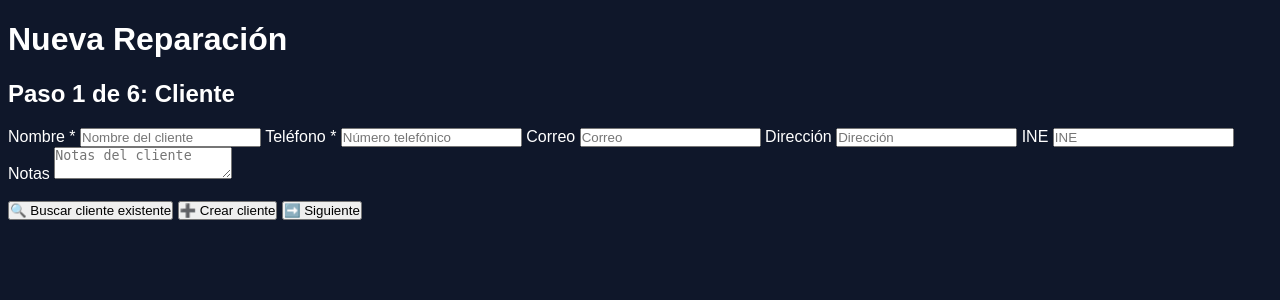
After one commit to mariaac7/NEXTDEX, a Flask app: page /nueva_reparacion in a window 1280 px wide. The commit adds this page. Shown: the top 300 px of the page. Run offline with Flask 3, Linux system fonts and the light colour scheme.

Commit message:
ventanas nuevas

```diff
--- a/app.py
+++ b/app.py
@@ -1,14 +1,81 @@
-from flask import Flask, render_template
+from flask import Flask, render_template, request, redirect
+from database.conexion import conectar
 
 app = Flask(__name__)
+
 
 @app.route('/')
 def login():
     return render_template('login.html')
 
+
 @app.route("/dashboard")
 def dashboard():
     return render_template("dashboard.html")
 
+
+@app.route("/nueva_reparacion", methods=["GET", "POST"])
+def nueva_reparacion():
+
+    if request.method == "POST":
+
+        nombre = request.form["nombre"]
+        telefono = request.form["telefono"]
+        correo = request.form["correo"]
+        direccion = request.form["direccion"]
+        ine = request.form["ine"]
+        notas = request.form["notas"]
+
+        conexion = conectar()
+        cursor = conexion.cursor()
+
+        cursor.execute("""
+        INSERT INTO clientes
+        (nombre, telefono, correo, direccion, ine, notas)
+        VALUES (?, ?, ?, ?, ?, ?)
+        """,
+        (
+            nombre,
+            telefono,
+            correo,
+            direccion,
+            ine,
+            notas
+        ))
+
+        cliente_id = cursor.lastrowid
+
+        conexion.commit()
+        conexion.close()
+
+        return redirect(f"/equipo/{cliente_id}")
+
+
+    return render_template("nueva_reparacion_cliente.html")
+
+
+
+@app.route("/equipo/<int:cliente_id>")
+def equipo(cliente_id):
+
+    conexion = conectar()
+    cursor = conexion.cursor()
+
+    cursor.execute(
+        "SELECT * FROM clientes WHERE id=?",
+        (cliente_id,)
+    )
+
+    cliente = cursor.fetchone()
+
+    conexion.close()
+
+    return render_template(
+        "nueva_reparacion_equipo.html",
+        cliente=cliente
+    )
+
+
+
 if __name__ == "__main__":
     app.run(debug=True)
--- a/templates/dashboard.html
+++ b/templates/dashboard.html
@@ -19,6 +19,12 @@
         <h1>Dashboard</h1>
 
         <div class="cards">
+
+            <div class="card">
+                <a href="/nueva_reparacion">
+                    <h3>Nueva Reparación</h3>
+                </a>
+            </div>
 
             <div class="card blue">
                 <div>
--- /dev/null
+++ b/templates/nueva_reparacion_cliente.html
@@ -0,0 +1,71 @@
+<!DOCTYPE html>
+<html lang="es">
+
+<head>
+    <meta charset="UTF-8">
+    <title>Nueva Reparación - Cliente</title>
+
+    <link rel="stylesheet" href="{{ url_for('static', filename='css/style.css') }}">
+</head>
+
+
+<body>
+
+<div class="container">
+
+<h1>Nueva Reparación</h1>
+
+<h2>Paso 1 de 6: Cliente</h2>
+
+
+<form method="POST">
+
+
+<label>Nombre *</label>
+<input type="text" name="nombre" placeholder="Nombre del cliente">
+
+
+<label>Teléfono *</label>
+<input type="text" name="telefono" placeholder="Número telefónico">
+
+
+<label>Correo</label>
+<input type="email" name="correo" placeholder="Correo">
+
+
+<label>Dirección</label>
+<input type="text" name="direccion" placeholder="Dirección">
+
+
+<label>INE</label>
+<input type="text" name="ine" placeholder="INE">
+
+
+<label>Notas</label>
+<textarea name="notas" placeholder="Notas del cliente"></textarea>
+
+<br><br>
+
+<button type="button">
+🔍 Buscar cliente existente
+</button>
+
+
+<button type="submit">
+➕ Crear cliente
+</button>
+
+
+<button type="submit">
+➡️ Siguiente
+</button>
+
+
+</form>
+
+
+</div>
+
+</body>
+
+</html>
```
Also changed, not shown: database/conexion.py (added, +7 -0 lines), database/create_db.py (+142 -3 lines), templates/nueva_reparacion_equipo.html (added, +53 -0 lines), database/database.db.
